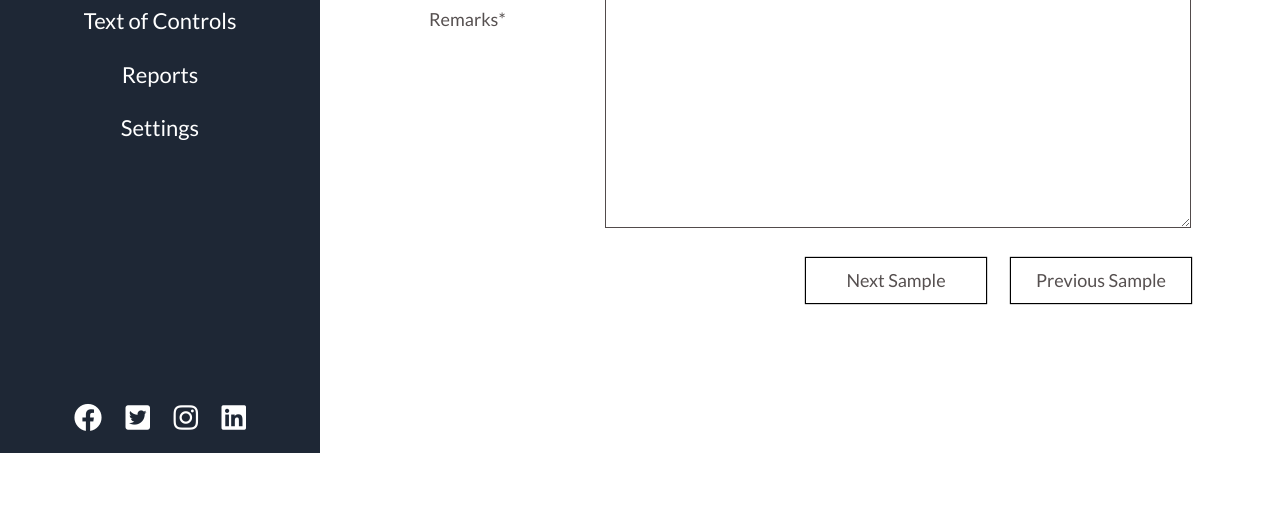
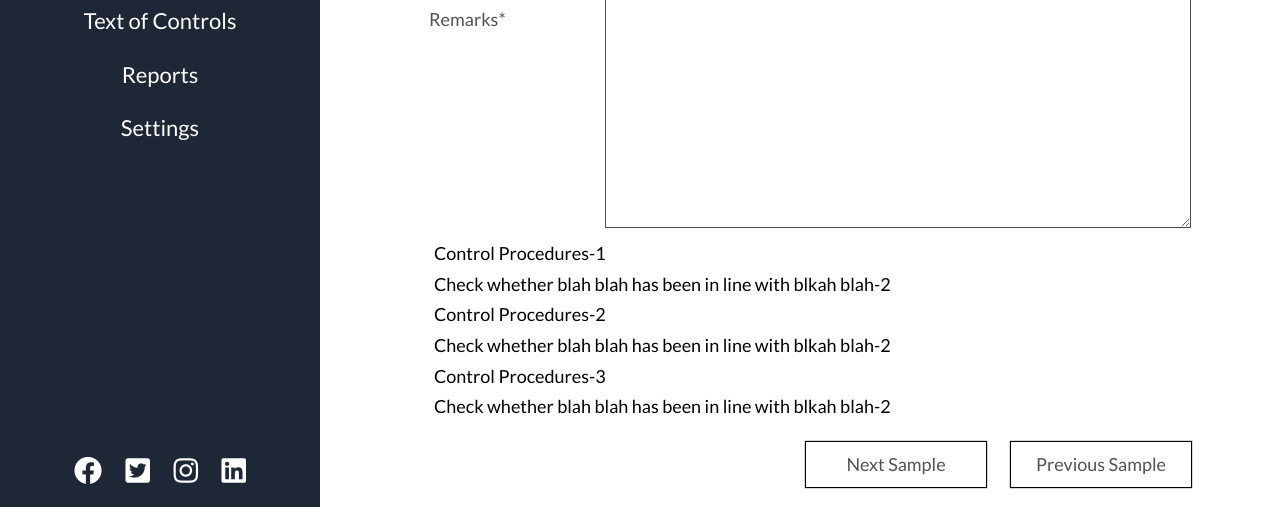
Before and after one commit to maestroDever/django-cycle-app, a Django app: template cycle/templates/sample_form.html in a window 1280 px wide. Shown: the part 347-854 px from the top of the page. Before the commit the page ends 800 px from the top, so only its background shows below. Run offline with Django 3.2, Linux system fonts and the light colour scheme; the template is opened without the code that fills it: values that come from a table or form of the project are taken from there, others are empty; data comes from the database, SQL or seed files in the repository; some libraries are stand-ins or nearby versions.

Commit message:
fix issues of control page and table page

```diff
--- a/cycle/templates/sample_form.html
+++ b/cycle/templates/sample_form.html
@@ -30,6 +30,10 @@
     border: 1px dashed #666;
     padding: 5px;
     margin: 5px;
+}
+.control-procedures > p {
+  padding: 5px;
+  margin: 0px 20px;
 }
 </style>
 <main class="transaction-page">
@@ -64,7 +68,14 @@
                     {{ form.attachment|as_crispy_field }}
                     {{ form.remarks.errors }}
                     {{ form.remarks|as_crispy_field }}
-
+                    <div class="control-procedures">
+                      <p>Control Procedures-1</p>
+                      <p>Check whether blah blah has been in line with blkah blah-2</p>
+                      <p>Control Procedures-2</p>
+                      <p>Check whether blah blah has been in line with blkah blah-2</p>
+                      <p>Control Procedures-3</p>
+                      <p>Check whether blah blah has been in line with blkah blah-2</p>
+                    </div>
                     <div class="support-thumbnails">
 
                     </div>
```
